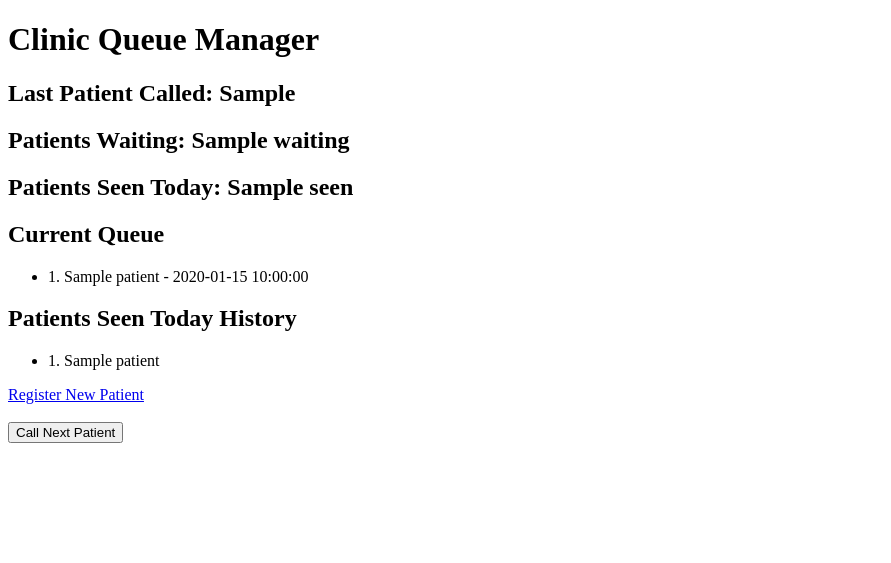
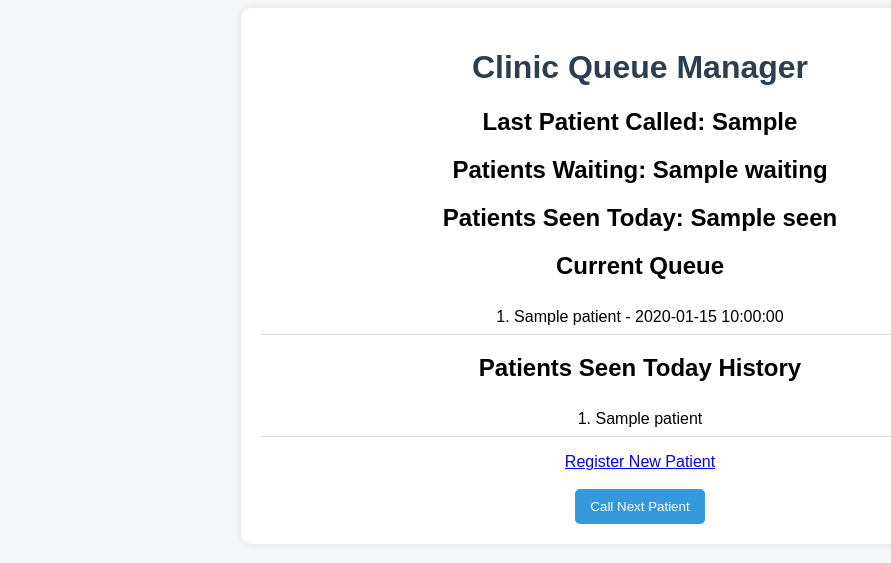
Before and after one commit to khalifamuhammad05-spec/CSC-202-FINAL-CA, a Flask app: template templates/index.html in a window 1280 px wide. Shown: the top 563 px of the page, without its empty margins (0-891 px from the left). Run offline with Flask 3, Linux system fonts and the light colour scheme; the template is opened without the code that fills it: most values are stand-ins (such as "Sample title", 1, 10 or a date in 2020).

Commit message:
improved UI with basic css styling and container layout

```diff
--- a/templates/index.html
+++ b/templates/index.html
@@ -2,9 +2,53 @@
 <html>
 <head>
     <title>Clinic Queue Manager</title>
+    <style>
+body{
+    font-family: Arial, sans-serif;
+    background-color:#f4f6f8;
+    text-align:center;
+}
+
+h1{
+    color:#2c3e50;
+}
+
+.container{
+    background:white;
+    width:60%;
+    margin:auto;
+    padding:20px;
+    border-radius:10px;
+    box-shadow:0 0 10px rgba(0,0,0,0.1);
+}
+
+button{
+    padding:10px 15px;
+    border:none;
+    background:#3498db;
+    color:white;
+    border-radius:5px;
+    cursor:pointer;
+}
+
+button:hover{
+    background:#2980b9;
+}
+
+ul{
+    list-style:none;
+    padding:0;
+}
+
+li{
+    padding:8px;
+    border-bottom:1px solid #ddd;
+}
+</style>
+
 </head>
 <body>
-
+ <div class="container">
 <h1>Clinic Queue Manager</h1>
 <h2>Last Patient Called: {{ last_called }}</h2>
 <h2>Patients Waiting: {{ waiting }}</h2>
@@ -23,6 +67,7 @@
  <p>No Patients Currently Waiting</p>
  {% endif %}
 <h2>Patients Seen Today History</h2>
+
 
 {% if history %}
 
@@ -46,6 +91,6 @@
 <a href="/next">
     <button>Call Next Patient</button>
 </a>
-
+</div>
 </body>
 </html>
```
